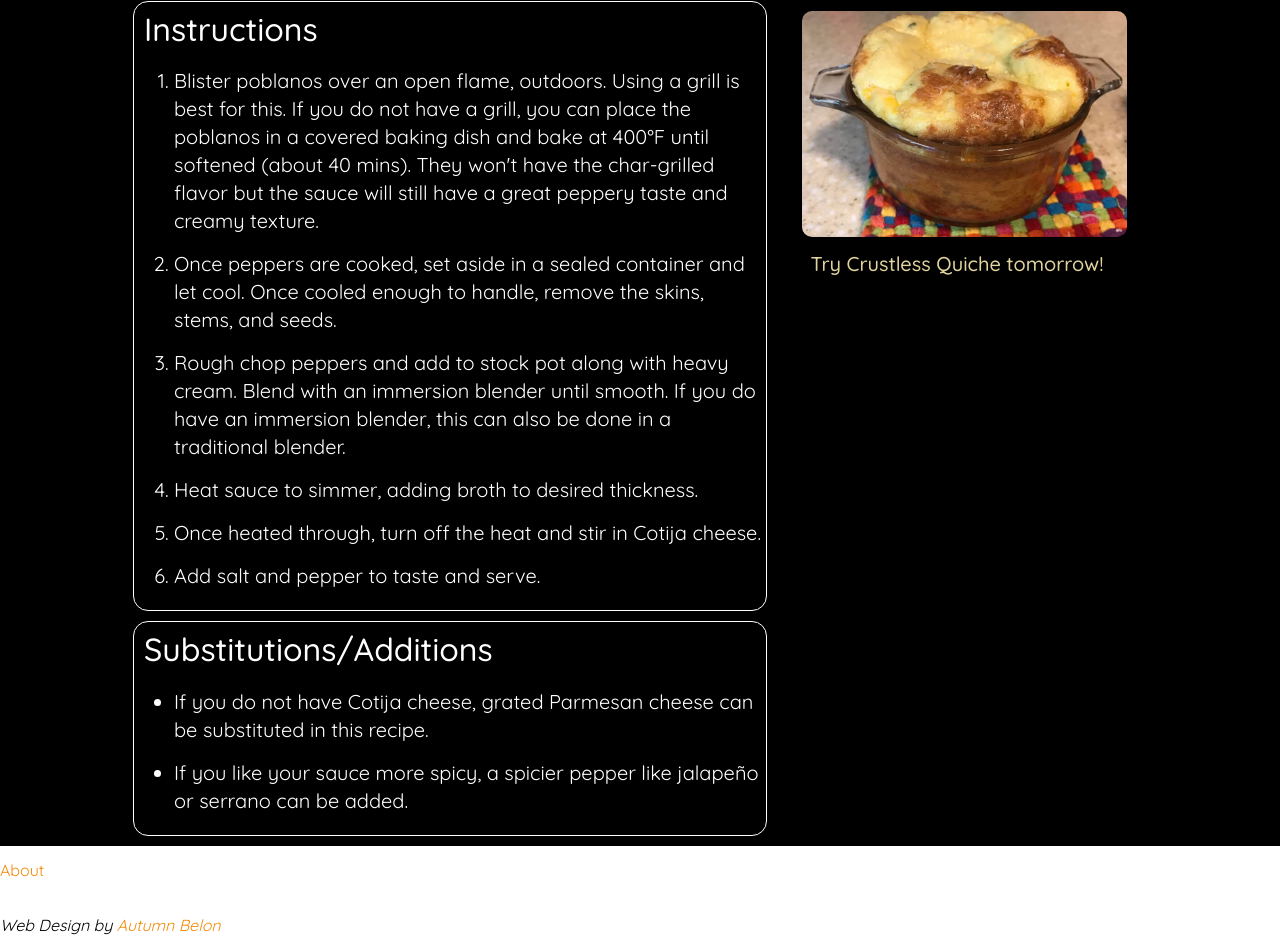
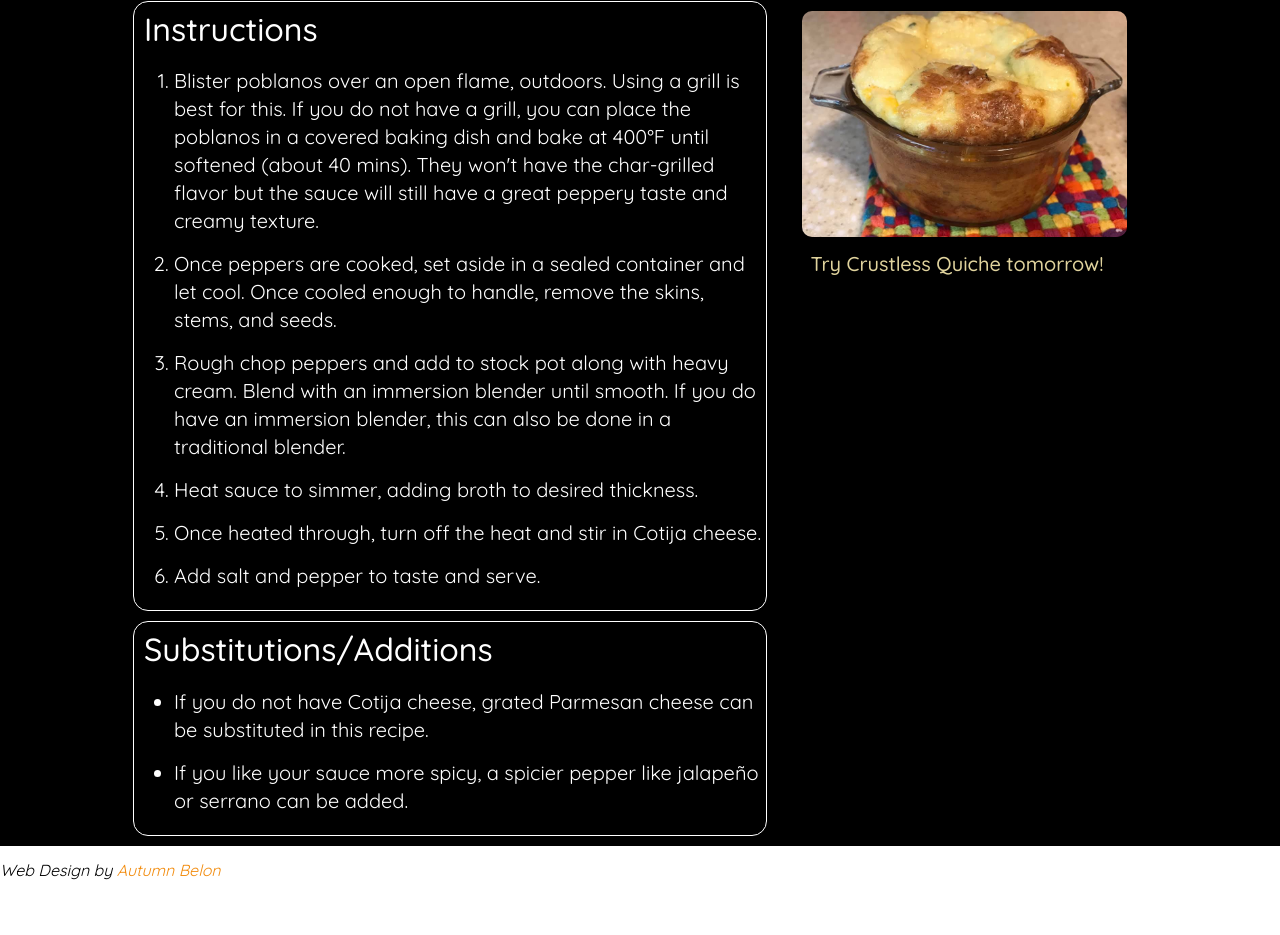
Before and after one commit to ajbelon/autumn-all-year, a plain HTML site: page culichi.html in a window 1280 px wide. Shown: the part 952-1887 px from the top of the page. After the commit the page ends 1832 px from the top, so only its background shows below. Drawn offline with Linux system fonts and the light colour scheme.

Commit message:
Update culichi.html

```diff
--- a/culichi.html
+++ b/culichi.html
@@ -58,7 +58,6 @@
                     <li><em>Serves: Many</em></li>
                     <li><em>Prep time: 1 hour</em></li>
                     <li><em>Cook time: 20 mins</em></li>
-                    <li>Published: Feb 25, 2020</li>
                     </ul>
                     </section>
                 <section id="ingredients">
@@ -96,13 +95,11 @@
                 </aside>
                 </section>
 
+
             </main>
+            <footer>
+                <aside class="design"><em>Web Design by <a href="https://www.autumnbelon.com/index.html" target="_blank">Autumn Belon</a></em></aside>
+            </footer>
         </div>
-        <footer>
-                <aside class="about"><a href="about.html">About</a></aside>
-                <br><br>
-                <aside class="design"><em>Web Design by <a href="https://www.autumnbelon.com/index.html" target="_blank">Autumn Belon</a></em></aside>
-
-            </footer>
     </body>
 </html>
```
